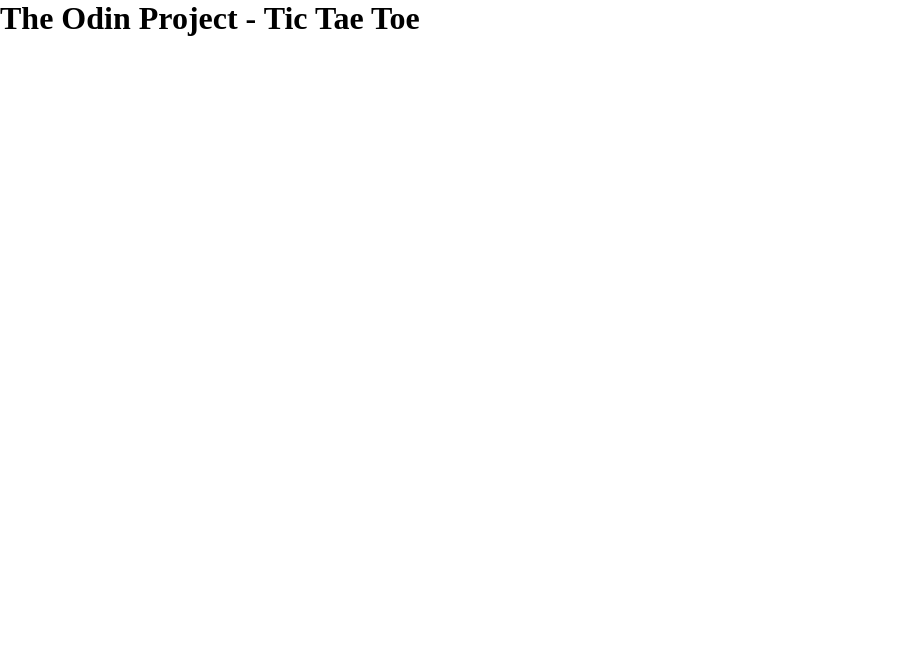
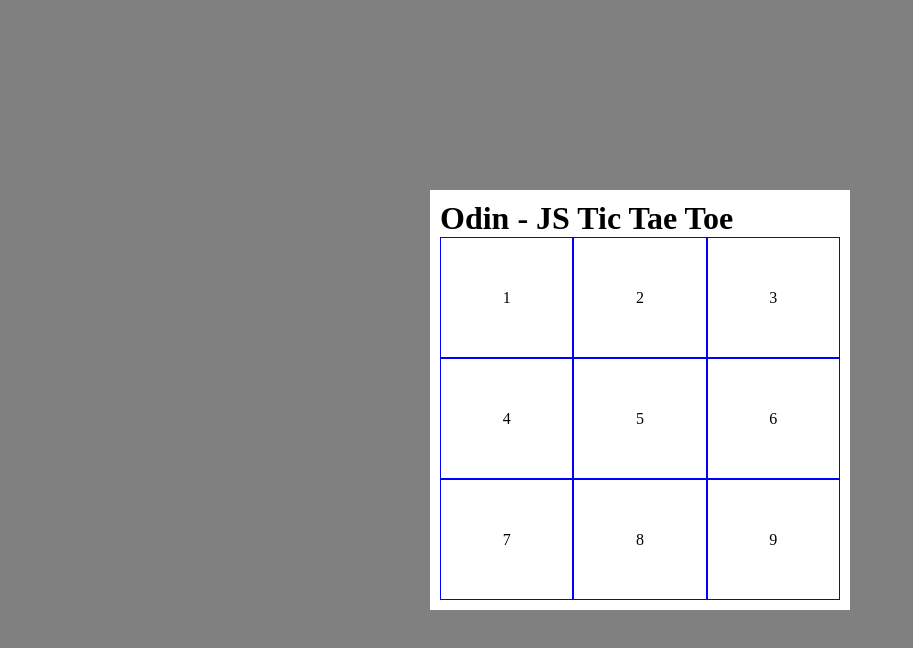
Before and after one commit to SkipperShark/odin-js-tic-tac-toe, a website with bundled scripts: page index.html in a window 1280 px wide. Shown: the whole page, without its empty margins (0-913 px from the left). Built offline with nearby package versions, Linux system fonts and the light colour scheme.

Commit message:
get tic tac toe grid working

```diff
--- a/index.html
+++ b/index.html
@@ -8,7 +8,19 @@
   <script src="./index.js" defer></script>
 </head>
 <body>
-  <h1>The Odin Project - Tic Tae Toe</h1>
-  <div class="board"></div>
+  <div class="main">
+    <h1>Odin - JS Tic Tae Toe</h1>
+    <ul class="board" id="board">
+      <li class="cell">1</li>
+      <li class="cell">2</li>
+      <li class="cell">3</li>
+      <li class="cell">4</li>
+      <li class="cell">5</li>
+      <li class="cell">6</li>
+      <li class="cell">7</li>
+      <li class="cell">8</li>
+      <li class="cell">9</li>
+    </ul>
+  </div>
 </body>
 </html>
--- a/index.js
+++ b/index.js
@@ -42,7 +42,7 @@
     const _noMarkValue = null
     const _height = 3
     const _width = 3
-    const feBoard = document.getElementById("board")
+    const divBoard = document.getElementById("board")
 
     let _cells = []
     for(let i = 0; i < _height; i++) {
--- a/styles.css
+++ b/styles.css
@@ -1,4 +1,43 @@
 * {
     margin: 0;
     padding: 0;
+    list-style: none;
 }
+
+:root {
+    --general-padding: 10px
+}
+
+body {
+    min-height: 100vh;
+    display: flex;
+    justify-content: center;
+    align-items: center;
+    background-color: grey;
+}
+
+.main {
+    width: 400px;
+    height: 400px;
+    border-radius: 1px solid blue;
+    background-color: white;
+    padding: var(--general-padding);
+
+    display: grid;
+    grid-template-rows: max-content 1fr;
+
+    .board {
+        grid-row: 2;
+        display: grid;
+        grid-template-rows: repeat(3, 1fr);
+        grid-template-columns: repeat(3, 1fr);
+
+    }
+
+    .cell {
+        display: flex;
+        align-items: center;
+        justify-content: center;
+        border: 1px solid blue;
+    }
+}
```
